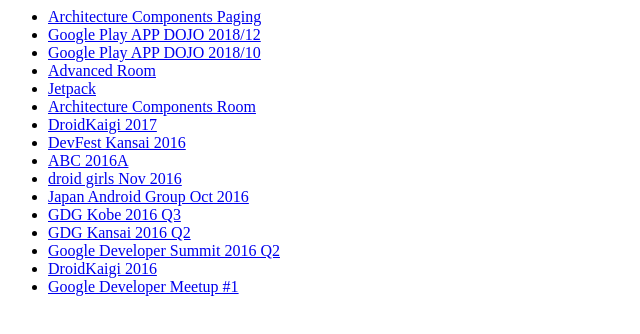
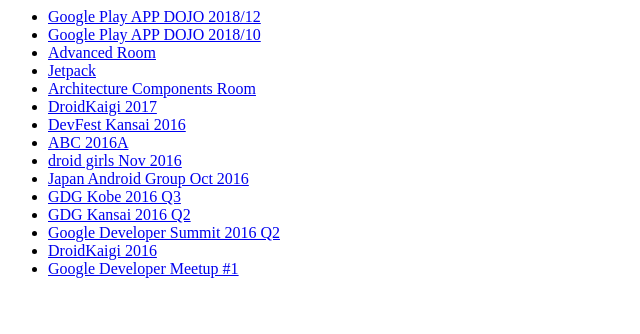
Before and after one commit to yaraki/slides, a plain HTML site: page index.html in a window 1280 px wide. Shown: the whole page, without its empty margins (0-640 px from the left). Drawn offline with Linux system fonts and the light colour scheme.

Commit message:
Remove aac-paging from index

```diff
--- a/index.html
+++ b/index.html
@@ -1,5 +1,4 @@
 <ul>
-  <li><a href="aac-paging/index.html">Architecture Components Paging</a></li>
   <li><a href="appdojo-201812">Google Play APP DOJO 2018/12</a>
   <li><a href="appdojo-201810">Google Play APP DOJO 2018/10</a>
   <li><a href="advanced-room">Advanced Room</a></li>
```
